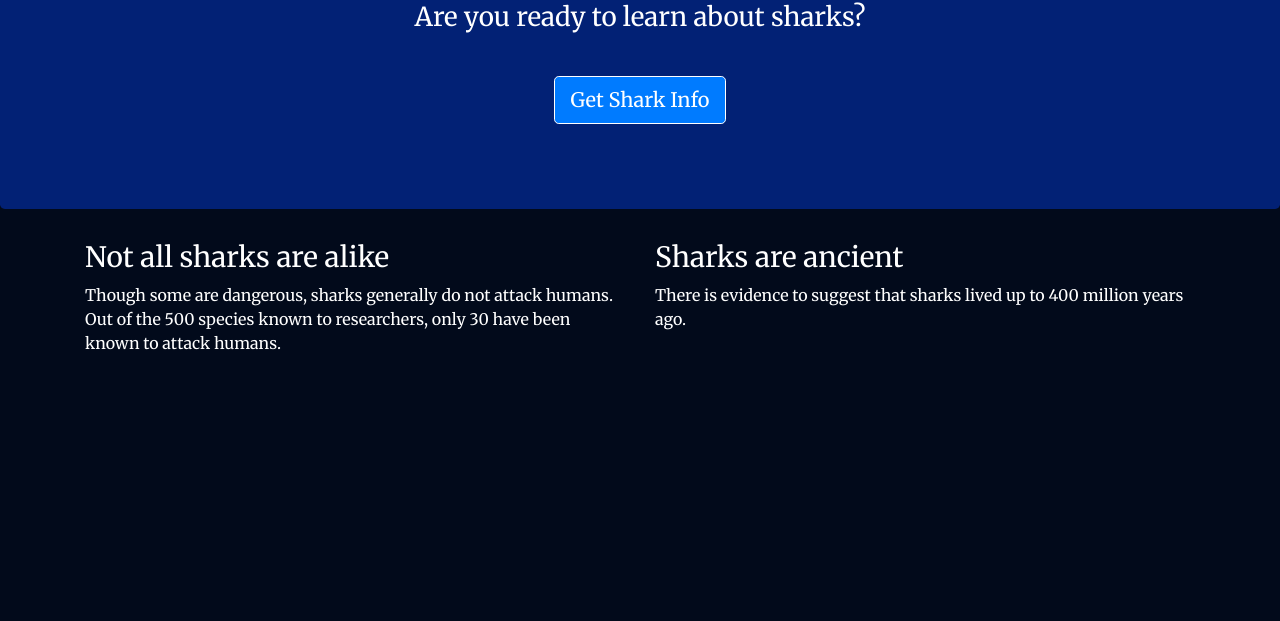
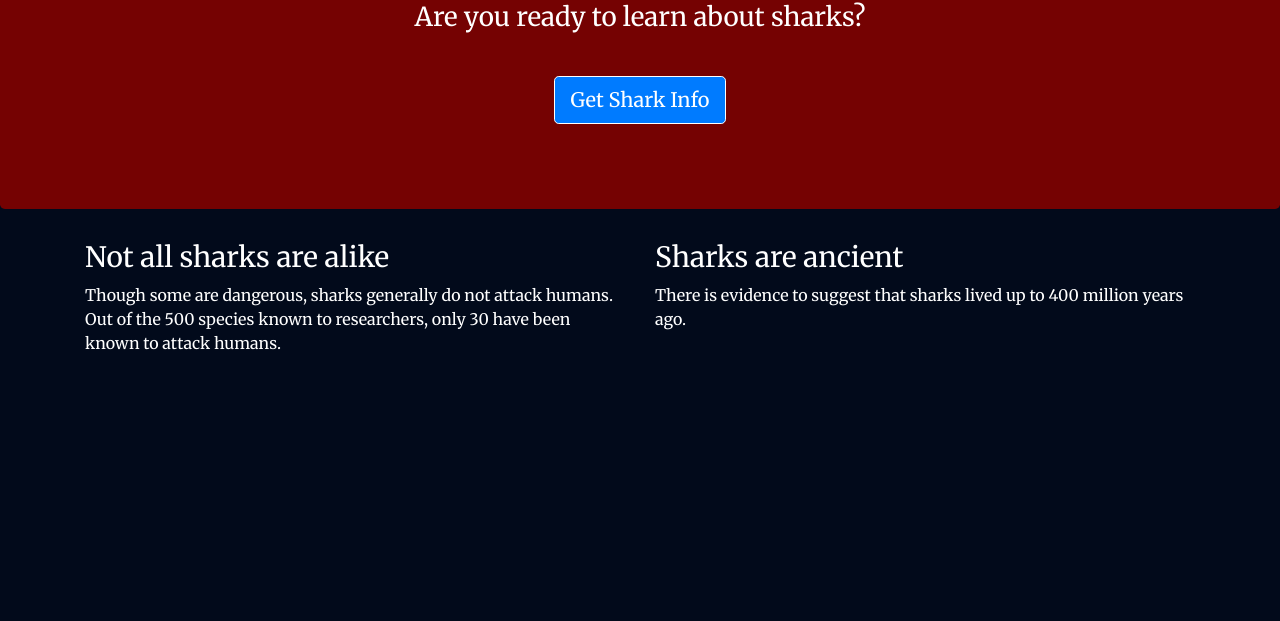
Before and after one commit to RohitDemo/sharks-r-us, a website: page views/index.html in a window 1280 px wide. Shown: the part 179-800 px from the top of the page. Drawn offline with nearby package versions, Linux system fonts and the light colour scheme.

Commit message:
Update styles.css

```diff
--- a/views/css/styles.css
+++ b/views/css/styles.css
@@ -19,7 +19,7 @@ p {
 }
 
 .jumbotron {
-    background: #022175;
+    background: #750202;
     color: white;
     text-align: center;
 }
```
